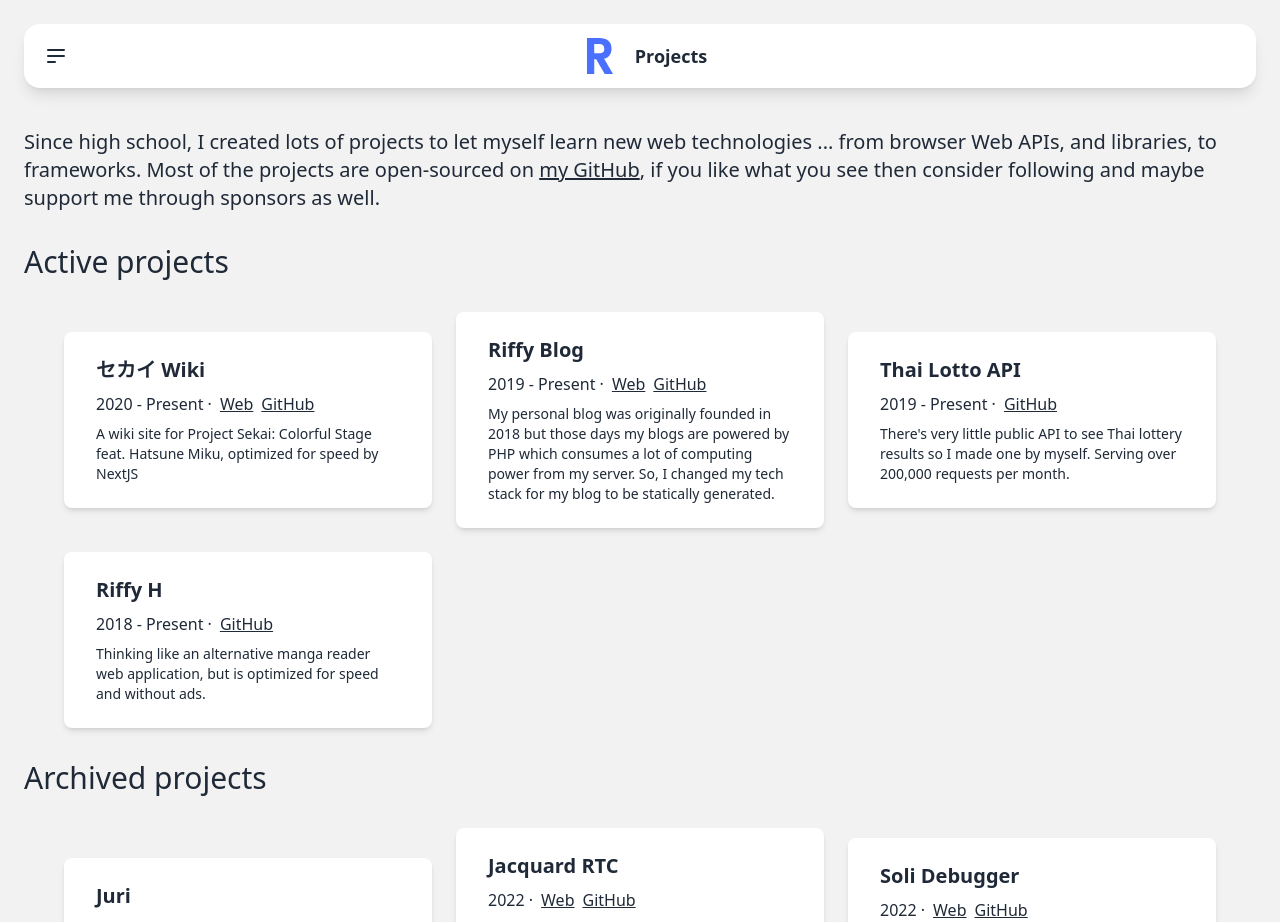
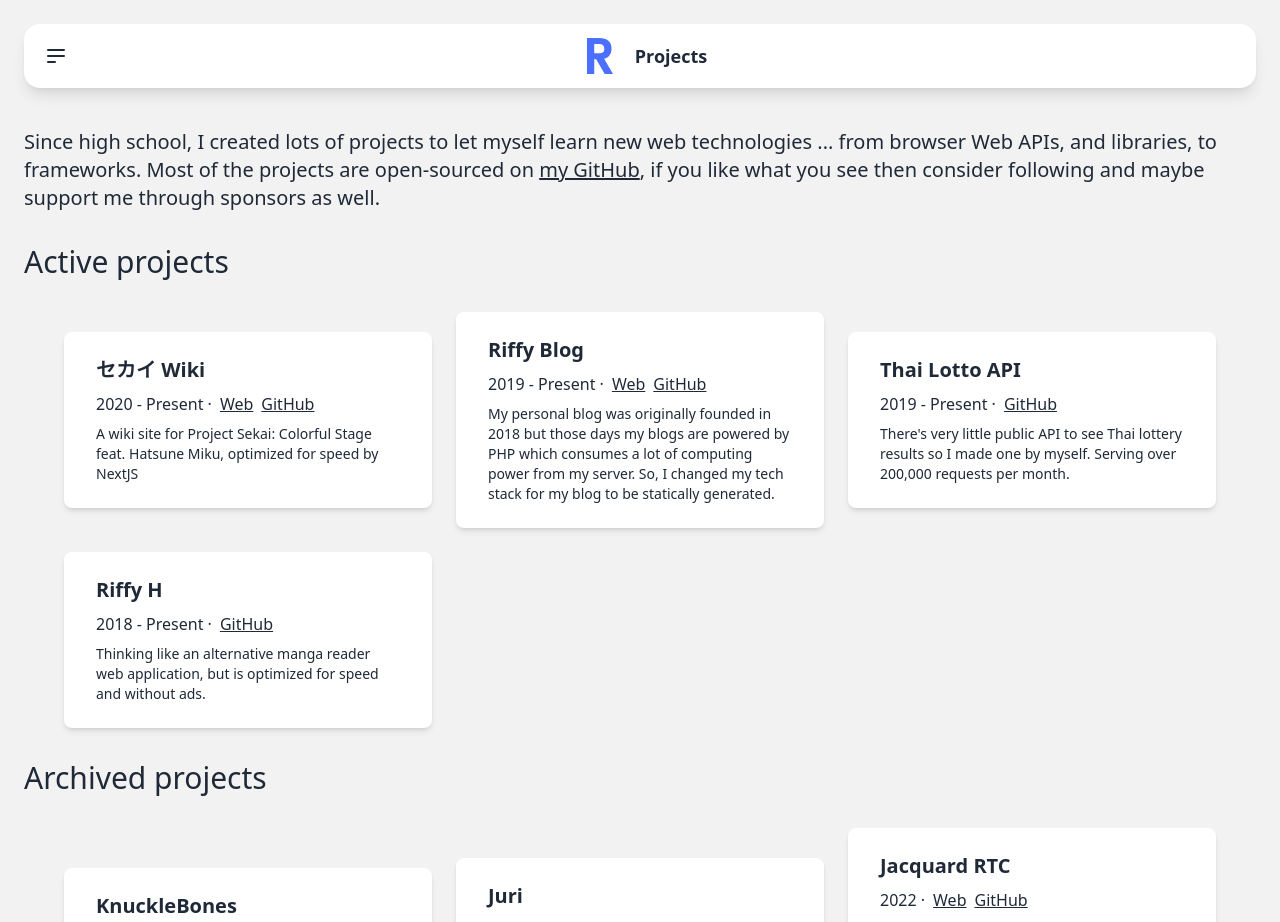
Before and after one commit to rayriffy/rayriffy.com, a SvelteKit app: page /projects in a window 1280 px wide. Shown: the top 922 px of the page. Built offline with nearby package versions, Linux system fonts and the light colour scheme.

Commit message:
feat: add project

```diff
--- a/src/modules/projects/constants/projects.ts
+++ b/src/modules/projects/constants/projects.ts
@@ -1,6 +1,21 @@
 import type { Project } from '../@types/Project'
 
 export const projects: Project[] = [
+  {
+    title: 'KnuckleBones',
+    year: 2022,
+    description: 'Svelte implementation of a mini-game "Knucklebones" featured in an action game "Cult of the Lamb" (Only designed for iPad)',
+    links: [
+      {
+        label: 'Web',
+        url: 'https://knuckle.rayriffy.com/'
+      },
+      {
+        label: 'GitHub',
+        url: 'https://github.com/rayriffy/knucklebones'
+      }
+    ]
+  },
   {
     title: 'Juri',
     year: 2022,
```
